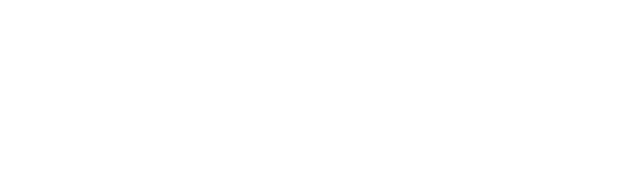
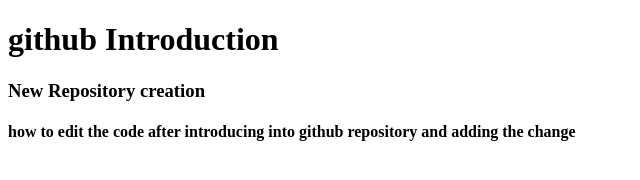
Before and after one commit to SanzidaTrisha01/my-2nd-repo, a plain HTML site: page index.html in a window 1280 px wide. Shown: the whole page, without its empty margins (0-640 px from the left). Drawn offline with Linux system fonts and the light colour scheme.

Commit message:
add headin into  the body section

```diff
--- a/index.html
+++ b/index.html
@@ -7,6 +7,8 @@
     <title>my 2nd github repository</title>
 </head>
 <body>
-
+    <h1>github Introduction</h1>
+    <h3>New Repository creation</h3>
+    <h4>how to edit the code after introducing into github repository and adding the change</h4>
 </body>
 </html>
```
